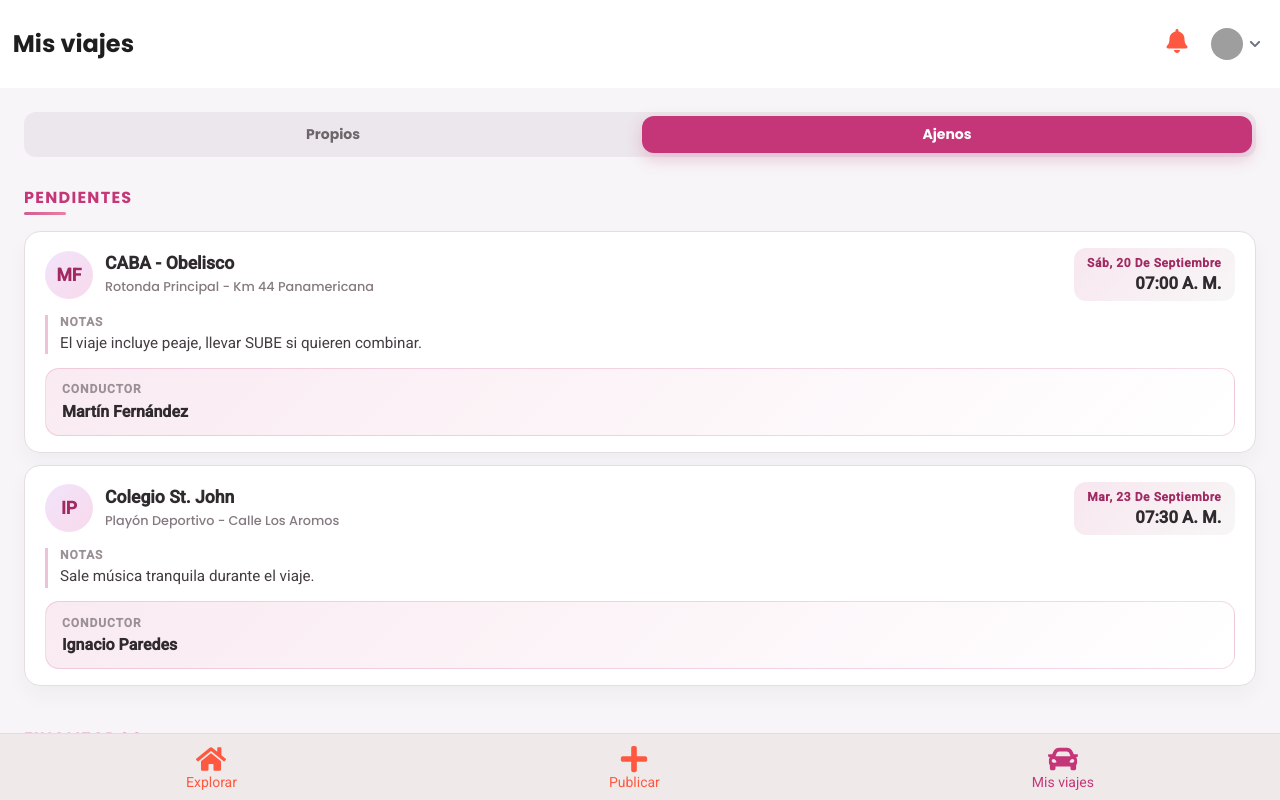
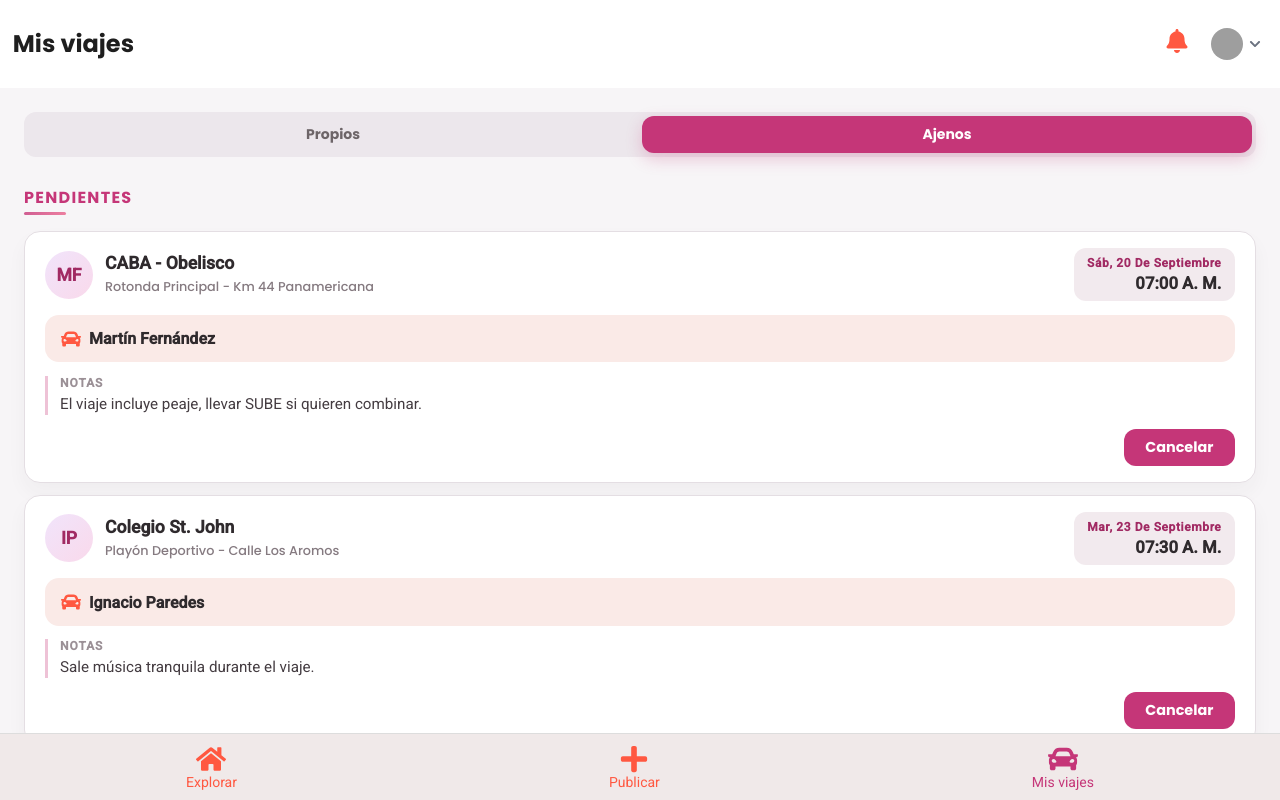
Before and after one commit to valenbarba/proyectoCarpooling, a React (Create React App) app: page /mis-viajes in a window 1280 px wide. Both pictures are taken after a click on the tab "Ajenos". Shown: the top 800 px of the page. Built offline with nearby package versions, Linux system fonts and the light colour scheme; grey boxes are pictures that could not be loaded.

Commit message:
Fixes en MisViajes

```diff
--- a/src/components/TarjetaMiViaje.css
+++ b/src/components/TarjetaMiViaje.css
@@ -107,7 +107,7 @@
 }
 
 .viaje-card__horario {
-  background: linear-gradient(135deg, rgba(197, 54, 120, 0.12), rgba(47, 42, 45, 0.04));
+  background-color: #f2eaee;
   border-radius: 12px;
   padding: 0.5rem 0.85rem;
   display: flex;
@@ -158,6 +158,21 @@
   line-height: 1.4;
 }
 
+.viaje-card__label-icon {
+  display: inline-flex;
+  align-items: center;
+  justify-content: center;
+  width: 1.25rem;
+  height: 1.25rem;
+  fill: currentColor;
+}
+
+.viaje-card__label-icon svg {
+  width: 100%;
+  height: 100%;
+  fill: #FF5841;
+}
+
 .viaje-card__conductor {
   display: flex;
   align-items: center;
@@ -165,8 +180,7 @@
   gap: 1rem;
   padding: 0.85rem 1rem;
   border-radius: 14px;
-  border: 1px solid rgba(197, 54, 120, 0.18);
-  background: linear-gradient(135deg, rgba(197, 54, 120, 0.1), rgba(255, 255, 255, 0.85));
+  background-color: #faeae7;
 }
 
 .viaje-card__conductor-datos {
@@ -260,3 +274,17 @@
     align-items: flex-start;
   }
 }
+
+#editar-viaje {
+  background-color: #e6dfdd;
+  border: none;
+  border-radius: 12px;
+  padding: 0.5rem 1.35rem;
+  color: #7f7777;
+  border-color: #C53678;
+  font-weight: 600;
+  font-size: 0.9rem;
+  cursor: pointer;
+  transition: transform 0.2s ease, box-shadow 0.2s ease, background-color 0.2s ease,
+    color 0.2s ease;
+}
--- a/src/components/TarjetaMiViaje.jsx
+++ b/src/components/TarjetaMiViaje.jsx
@@ -1,5 +1,6 @@
 import PropTypes from "prop-types";
 import "./TarjetaMiViaje.css";
+import { FaCar } from "react-icons/fa";
 
 const formatFecha = (fechaISO, opciones) => {
   const fecha = new Date(fechaISO);
@@ -49,15 +50,23 @@ function TarjetaMiViaje({ viaje, tipo, estado }) {
   const whatsappHref = whatsappNumero ? `https://wa.me/${whatsappNumero}` : null;
 
   const acciones = [];
+
+  if (esPropio && estado === "pendiente") {
+    acciones.push({ id: "editar-viaje", etiqueta: "Editar viaje"})
+  }
   if (esPropio) {
     acciones.push({ id: "ver-pasajeros", etiqueta: "Ver pasajeros" });
   }
   if (estado === "finalizado") {
     acciones.push({
       id: "puntuar",
-      etiqueta: esPropio ? "Puntuar pasajero" : "Puntuar conductor",
+      etiqueta: esPropio ? "Puntuar pasajeros" : "Puntuar conductor",
     });
   }
+  if (!esPropio && estado === "pendiente"){
+    acciones.push({ id: "cancelar-asistencia", etiqueta: "Cancelar" });
+  }
+
 
   return (
     <article
@@ -79,20 +88,20 @@ function TarjetaMiViaje({ viaje, tipo, estado }) {
         </div>
       </header>
 
-      <ul className="viaje-card__detalles">
-        {viaje.notas && (
-          <li className="viaje-card__nota">
-            <span className="viaje-card__label">Notas</span>
-            <span className="viaje-card__valor">{viaje.notas}</span>
-          </li>
-        )}
-      </ul>
-
-      {tipo === "ajeno" && (
+    {tipo === "ajeno" && (
         <div className="viaje-card__conductor">
           <div className="viaje-card__conductor-datos">
-            <span className="viaje-card__label">Conductor</span>
+
             <div className="viaje-card__conductor-identidad">
+
+              <span
+                className="viaje-card__label viaje-card__label-icon"
+                role="img"
+                aria-label="Conductor"
+              >
+                <FaCar aria-hidden="true" />
+              </span>
+
               <span className="viaje-card__conductor-nombre">
                 {viaje.conductor || "Por confirmar"}
               </span>
@@ -119,10 +128,22 @@ function TarjetaMiViaje({ viaje, tipo, estado }) {
         </div>
       )}
 
+      {tipo === "ajeno" && (
+      <ul className="viaje-card__detalles">
+        {viaje.notas && (
+          <li className="viaje-card__nota">
+            <span className="viaje-card__label">Notas</span>
+            <span className="viaje-card__valor">{viaje.notas}</span>
+          </li>
+        )}
+      </ul>
+      )}
+
+
       {acciones.length > 0 && (
         <div className="viaje-card__acciones">
           {acciones.map((accion) => (
-            <button key={accion.id} type="button" className="viaje-card__boton">
+            <button key={accion.id} type="button" id={accion.id} className="viaje-card__boton">
               {accion.etiqueta}
             </button>
           ))}
```
